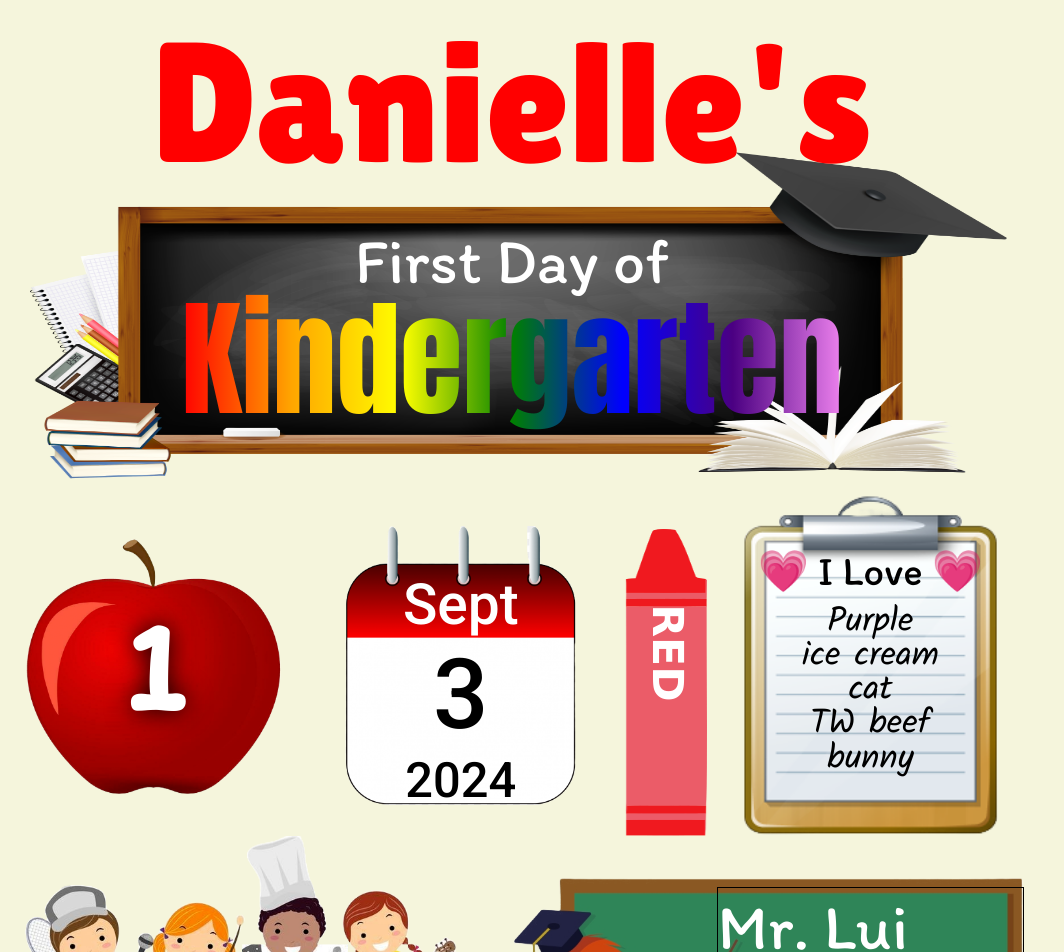
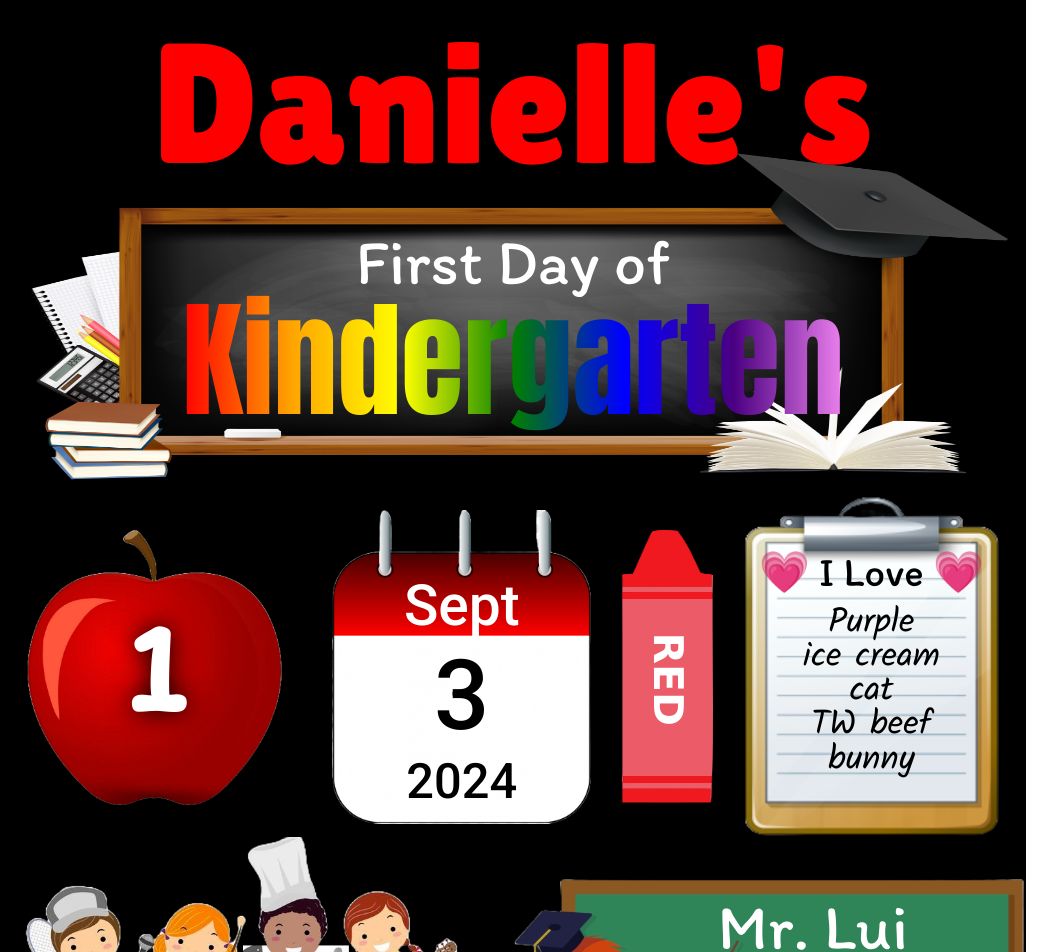
Before and after one commit to villysiu/first-day, a React (Create React App) app: page / in a window 1280 px wide. Shown: the top 952 px of the page, without its empty margins (0-1064 px from the left). Built offline with nearby package versions, Linux system fonts and the light colour scheme.

Commit message:
update CSS

```diff
--- a/src/App.css
+++ b/src/App.css
@@ -5,61 +5,37 @@
 :root {
   --ipad-pro-width: 1024px;
   --ipad-pro-height: 1366px;
-
-  /* --col-width: 50vw; */
-
   --row1-width: 100vw;
 
-  /* --row-col2-width: 50vw; */
-
-  --crayon-bg-w: calc(33vw / 3);
-  --caryon-bg-h: calc(100vw / 4);
 }
 @media screen and (min-width: 1024.25px ) {
   :root{
-
-
     --row1-width: var(--ipad-pro-width);
-
-    /* --row-col2-width: calc(var(--ipad-pro-width) / 2); */
   }
 
 }
 
-@media screen and (min-height: 1366.25px) {
-  :root{
-    /* --grade-height: calc(var(--ipad-pro-height) / 4); */
-  }
 
-}
 .App {
 
-  background-color: beige;
+  background-color: black;
   font-family: "Itim", cursive;
   font-weight: 400;
   font-style: normal;
+  border: black solid 1px;
+  width: var(--ipad-pro-width);
+  height: var(--ipad-pro-height);
+  color: white;
 }
 
 
 .row1 {
   display: flex;
   flex-direction: row;
+  width: var(--row1-width);
+  height: calc(var(--row1-width) / 3);
+}
 
-  width: var(--row1-width);
-}
-/* .row2 {
-  width: var(--row1-col-width);
-  height: var(--row1-col-width);
-} */
-.col-33 {
- width: calc(var(--row1-width) / 3) !important;
-}
-.col-50 {
-  width: var(--col-width);
-  display: flex;
-  flex-direction: column;
-  align-items: center;
-}
 
 /* NAME */
 .name {
@@ -117,12 +93,12 @@
   flex-direction: column;
   align-items: center;
   justify-content: center;
-  height: calc(var(--row1-width) / 3);
+  /* height: calc(var(--row1-width) / 3); */
   width: calc(var(--row1-width) * 0.3);
   font-size: calc(var(--row1-width) / 6);
   background-image: url("./images/apple.png");
   background-repeat: no-repeat;
-  background-size: calc(var(--row1-width) * 0.25) calc(var(--row1-width) * 0.25);
+  background-size: calc(var(--row1-width) * 0.25);
   background-position: center;
 }
 
@@ -150,13 +126,13 @@
 .favorite {
   --fav-height: calc(var(--row1-width) / 3);
   width: calc(var(--row1-width) * 0.3);
-  height: calc(var(--row1-width) / 3);
+  /* height: calc(var(--row1-width) / 3); */
   font-size: calc(var(--row1-width) * 0.04);
   background-image: url("./images/file.png");
   background-repeat: no-repeat;
   background-size:  contain;
   background-position: center;
-  /* padding-top: calc(var(--row1-width) * 0.05); */
+  color: black;
 
   display: flex;
   flex-direction: column;
@@ -178,9 +154,6 @@
   display: flex;
   flex-direction: column;
   align-items: center;
-  /* padding-top: calc(var(--favorite-height) * 0.15); */
-
-
 
 }
 .fav-input{
@@ -190,14 +163,16 @@
 }
 /* Date */
 .date {
-  height: calc(var(--row1-width) / 3);
-  width: calc(var(--row1-width) *0.3);
+  --date-width: calc(var(--row1-width) * 0.3);
+
+  width: var(--date-width);
   background-image: url("./images/calendar2.png");
   background-repeat: no-repeat;
-  background-size: calc(var(--row1-width) / 3 * 0.8);
+  background-size: contain;
   background-position: center;
   display: flex;
   flex-direction: column;
+  color: black;
 }
 .date-input {
   height: calc(var(--row1-width) / 15);
@@ -245,7 +220,7 @@
   background-image: url("./images/teacher_f.png");
 }
 .teacher-text {
-  border: 1px solid black;
+  /* border: 1px solid black; */
 
 }
 .teacher-text.m{
@@ -328,35 +303,26 @@
 
 }
 .crayon {
-  --crayon-bg-width: calc(var(--row1-width) * 0.08);
-  --crayon-bg-height: calc(var(--row1-width) * 0.3);
-  width: calc(var(--row1-width) * 0.1);
-  height: calc(var(--row1-width) / 3);
-
+  --crayon-bg-width: calc(var(--row1-width) * 0.1);
+  width: var(--crayon-bg-width);
   color: white;
-  font-size: calc(var(--row1-width) / 3 / 8);
   font-weight: bold;
   font-family: Verdana, Geneva, Tahoma, sans-serif;
-  /* border: 1px solid black; */
-  display: flex;
-  justify-content: center;
-  align-items: flex-end;
 
 }
 .crayon-bg {
 
   width: var(--crayon-bg-width);
-  height: var(--crayon-bg-height);
-
-
+  height: 100%;
   background-repeat: no-repeat;
-  background-size: var(--crayon-bg-width) var(--crayon-bg-height);
-  background-position: left;
+  background-size: 90% 80% ;
+  background-position: center;
+  display: flex;
+  justify-content: center;
+  align-items: center;
 }
 .red {
   background-image: url("./images/crayon-red.png");
-  /* transform: rotate (-45deg); */
-
 }
 .orange {
   background-image: url("./images/crayon-orange.png");
@@ -374,11 +340,13 @@
   background-image: url("./images/crayon-purple.png");
 }
 .crayon-text{
-  width: calc( var(--crayon-bg-height) * 0.5);
-  height: var(--crayon-bg-width);
-  margin-top: calc(var(--crayon-bg-width) * 1.35);
-  margin-left: calc(var(--crayon-bg-width) * -0.6);
+  margin-top: calc(var(--crayon-bg-width) / 3);
   transform: rotate(90deg);
+
+  width: calc(var(--crayon-bg-width) * 3);
+  height: calc(var(--crayon-bg-width) / 2);
+  font-size: calc(var(--crayon-bg-width) * 0.4);
+
 }
 .crayon-color {
   font-size: 200px;
```
Also changed, not shown: src/App.js (+1 -17 lines).
